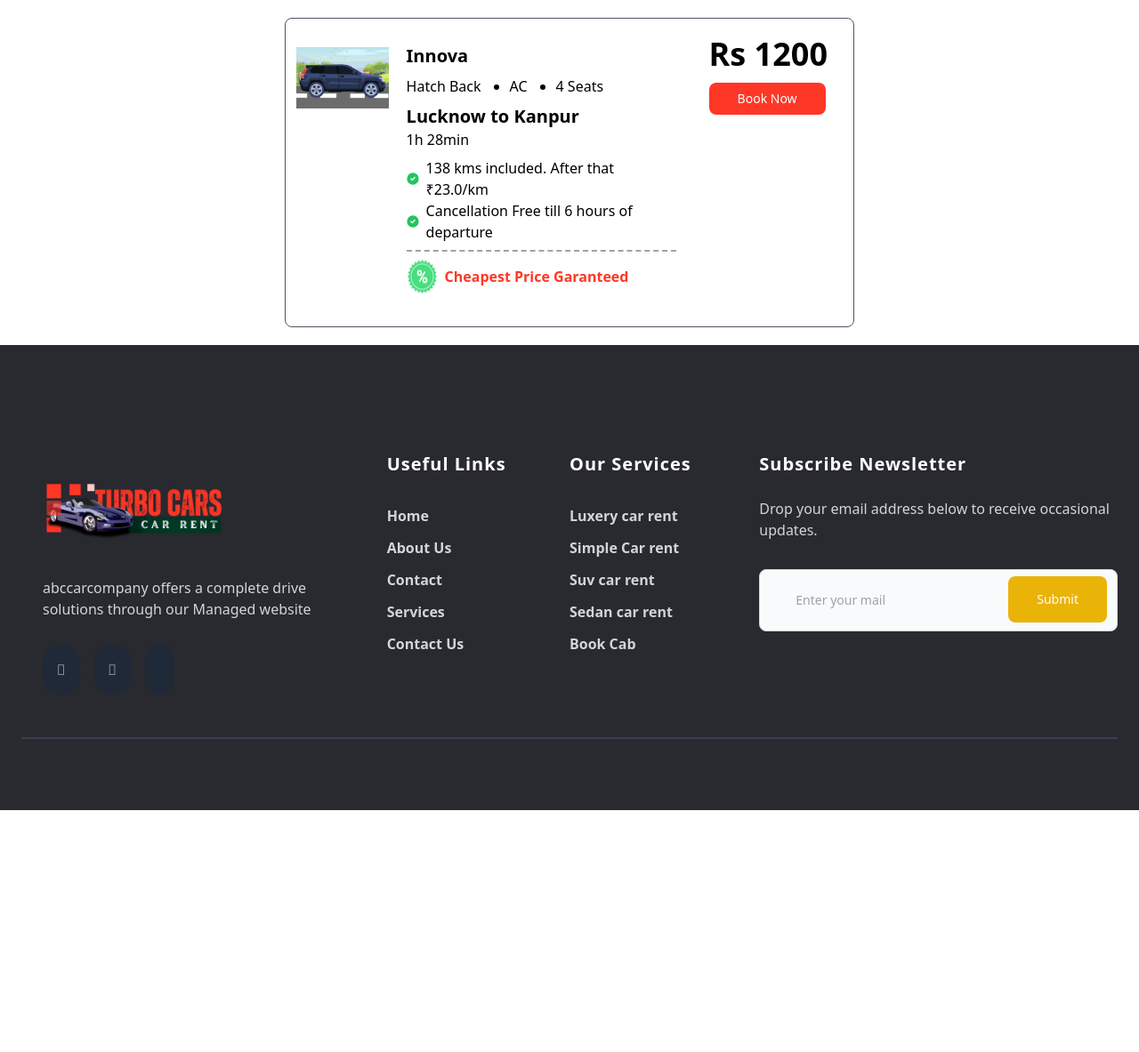
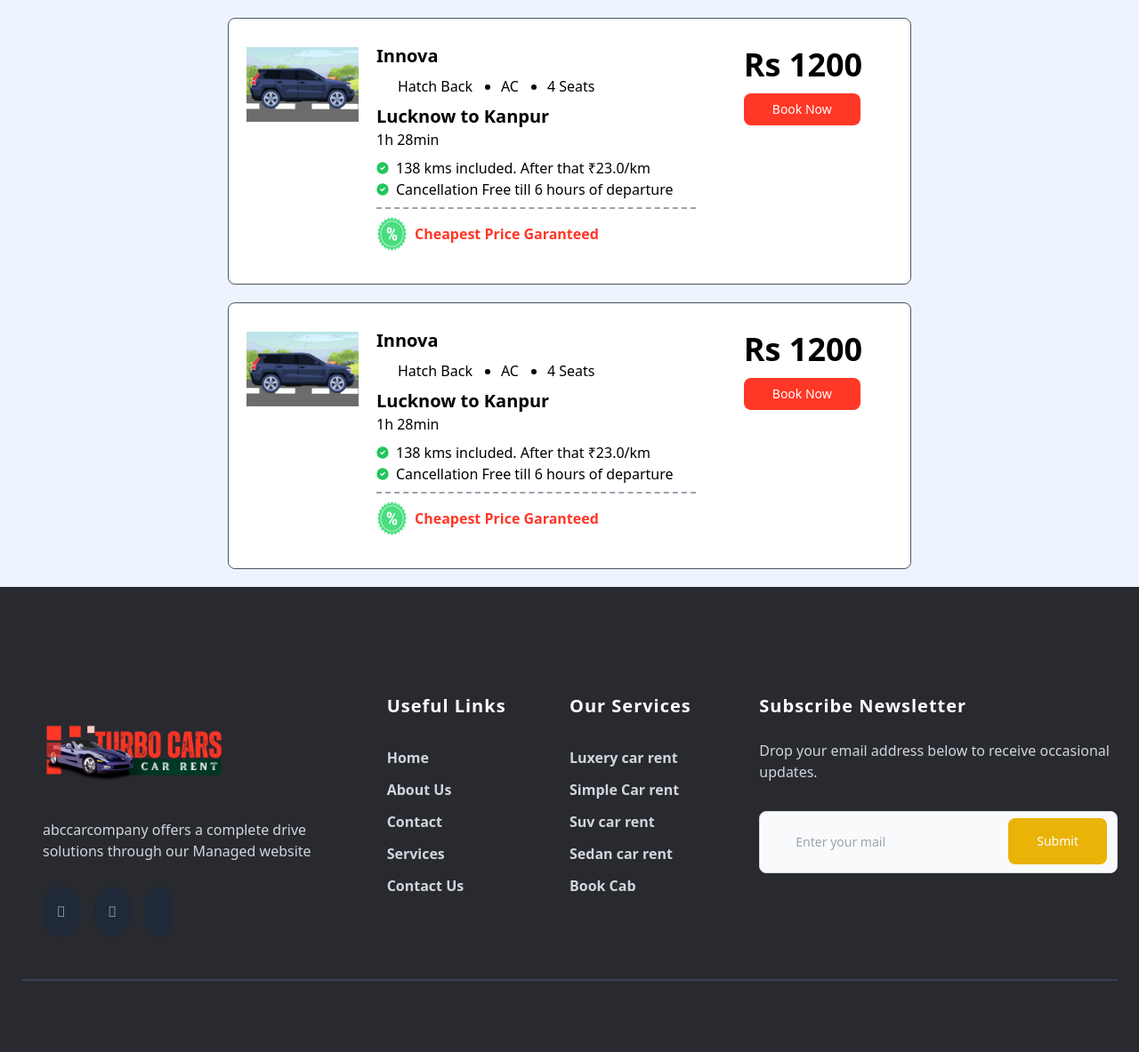
Before and after one commit to akcode7/bookingsite, a PHP site: page /booking.html in a window 1280 px wide. Shown: the part 134-1317 px from the top of the page at 89% size. Before the commit the page ends 1045 px from the top, so only its background shows below. Run offline with PHP 8.4, Linux system fonts and the light colour scheme.

Commit message:
mobile responsive booking page

```diff
--- a/booking.html
+++ b/booking.html
@@ -8,10 +8,10 @@
     <link rel="stylesheet" href="https://cdnjs.cloudflare.com/ajax/libs/font-awesome/4.7.0/css/font-awesome.min.css">
     <link href="src/output.css" rel="stylesheet">
 </head>
-<body>
+<body class="bg-[#EEF4FD]">
 
     <!-- header starts php -->
-<header class="text-gray-500 body-font hidden lg:block">
+<header class="text-gray-500 body-font hidden lg:block bg-white">
     <div class="container mx-auto flex flex-wrap flex-col md:flex-row items-center">
       <a href="index.php" class="flex title-font font-medium items-center text-gray-900 mb-4 ml-5 md:mb-0 align-middle">
         <img src="icon/logo.png"  class="w-56 z-10" alt="" srcset="">
@@ -26,7 +26,7 @@
     </div>
   </header>
   <!-- mobile header -->
-<div class="lg:hidden">
+<div class="lg:hidden bg-white">
 
 <!-- header menu btm starts -->
 <div class="grid grid-cols-2">
@@ -79,7 +79,7 @@
 
 <section class="mx-auto my-5">
 
-<section class="mx-auto w-1/2 grid grid-cols-10 bg-white border border-gray-600 rounded-lg py-5">
+<section class="mx-auto w-11/12 md:w-3/5 md:grid grid-cols-10 bg-white border border-gray-600 rounded-lg py-5 px-2">
     <div class="col-span-2">
         <img src="icon/suvcar.png" class="p-3" alt="">
     </div>
@@ -89,8 +89,8 @@
         Innova <!-- car name -->
       </h1>
 
-      <ul class="list-disc flex gap-8 pt-2">
-        <li class="list-none">Hatch Back</li>
+      <ul class="list-disc md:flex gap-8 pt-2 pl-6">
+        <li class="md:list-none">Hatch Back</li>
         <li>AC</li>
         <li>4 Seats</li>
       </ul>
@@ -124,7 +124,7 @@
 
     </div>
 
-    <div class=" col-span-3 mx-auto">
+    <div class=" col-span-3 mx-auto p-3">
       <h1 class="font-bold text-4xl pb-3">Rs 1200</h1>
       <button type="submit" class="text-white bg-[#FF3726] font-medium rounded-lg text-sm px-8 py-2 text-center  ">Book Now</button>
     </div>
@@ -135,6 +135,66 @@
 </section>
 
 <!-- booking detail card 1 ends -->
+
+<!-- booking detail card 2 starts -->
+
+<section class="mx-auto my-5">
+
+  <section class="mx-auto w-11/12 md:w-3/5 md:grid grid-cols-10 bg-white border border-gray-600 rounded-lg py-5 px-2">
+      <div class="col-span-2">
+          <img src="icon/suvcar.png" class="p-3" alt="">
+      </div>
+
+      <div class="col-span-5 p-2">
+        <h1 class="text-xl font-bold">
+          Innova <!-- car name -->
+        </h1>
+
+        <ul class="list-disc md:flex gap-8 pt-2 pl-6">
+          <li class="md:list-none">Hatch Back</li>
+          <li>AC</li>
+          <li>4 Seats</li>
+        </ul>
+
+        <h1 class="text-xl font-bold pt-2">
+         Lucknow to Kanpur
+        </h1>
+        <span>1h 28min </span>
+
+        <ul class="pt-2 border-dashed border-b-2 border-gray-400">
+
+          <li class="flex items-center">
+            <svg class="w-3.5 h-3.5 me-2 text-green-500 dark:text-green-400 flex-shrink-0" aria-hidden="true" xmlns="http://www.w3.org/2000/svg" fill="currentColor" viewBox="0 0 20 20">
+                <path d="M10 .5a9.5 9.5 0 1 0 9.5 9.5A9.51 9.51 0 0 0 10 .5Zm3.707 8.207-4 4a1 1 0 0 1-1.414 0l-2-2a1 1 0 0 1 1.414-1.414L9 10.586l3.293-3.293a1 1 0 0 1 1.414 1.414Z"/>
+             </svg>
+             138 kms included. After that ₹23.0/km
+        </li>
+
+      <li class="flex items-center pb-2">
+        <svg class="w-3.5 h-3.5 me-2 text-green-500 dark:text-green-400 flex-shrink-0" aria-hidden="true" xmlns="http://www.w3.org/2000/svg" fill="currentColor" viewBox="0 0 20 20">
+            <path d="M10 .5a9.5 9.5 0 1 0 9.5 9.5A9.51 9.51 0 0 0 10 .5Zm3.707 8.207-4 4a1 1 0 0 1-1.414 0l-2-2a1 1 0 0 1 1.414-1.414L9 10.586l3.293-3.293a1 1 0 0 1 1.414 1.414Z"/>
+         </svg>
+         Cancellation Free till 6 hours of departure
+    </li>
+        </ul>
+        <span class="flex py-2">
+          <img src="icon/discounticon.png"/>
+          <h1 class="font-bold text-[#FF3726] py-2 pl-2">Cheapest Price Garanteed</h1>
+
+    </span>
+
+      </div>
+
+      <div class=" col-span-3 mx-auto p-3">
+        <h1 class="font-bold text-4xl pb-3">Rs 1200</h1>
+        <button type="submit" class="text-white bg-[#FF3726] font-medium rounded-lg text-sm px-8 py-2 text-center  ">Book Now</button>
+      </div>
+
+      </div>
+  </section>
+
+  </section>
+<!-- booking detail card 2 ends -->
 
 
 <!-- <=======footer starts======>
--- a/src/output.css
+++ b/src/output.css
@@ -1056,6 +970,11 @@ video {
   border-color: rgb(209 213 219 / var(--tw-border-opacity));
 }
 
+.border-gray-400 {
+  --tw-border-opacity: 1;
+  border-color: rgb(156 163 175 / var(--tw-border-opacity));
+}
+
 .border-gray-500 {
   --tw-border-opacity: 1;
   border-color: rgb(107 114 128 / var(--tw-border-opacity));
@@ -1071,21 +990,6 @@ video {
   border-color: rgb(55 65 81 / var(--tw-border-opacity));
 }
 
-.border-green-400 {
-  --tw-border-opacity: 1;
-  border-color: rgb(74 222 128 / var(--tw-border-opacity));
-}
-
-.border-\[\#FF3726\] {
-  --tw-border-opacity: 1;
-  border-color: rgb(255 55 38 / var(--tw-border-opacity));
-}
-
-.border-gray-400 {
-  --tw-border-opacity: 1;
-  border-color: rgb(156 163 175 / var(--tw-border-opacity));
-}
-
 .bg-\[\#292930\] {
   --tw-bg-opacity: 1;
   background-color: rgb(41 41 48 / var(--tw-bg-opacity));
@@ -1136,6 +1040,11 @@ video {
   background-color: rgb(234 179 8 / var(--tw-bg-opacity));
 }
 
+.bg-\[\#EEF4FD\] {
+  --tw-bg-opacity: 1;
+  background-color: rgb(238 244 253 / var(--tw-bg-opacity));
+}
+
 .bg-\[url\(\'\/images\/carbg2\.jpg\'\)\] {
   background-image: url('/images/carbg2.jpg');
 }
@@ -1255,9 +1164,14 @@ video {
   padding-bottom: 2rem;
 }
 
-.px-7 {
-  padding-left: 1.75rem;
-  padding-right: 1.75rem;
+.px-3 {
+  padding-left: 0.75rem;
+  padding-right: 0.75rem;
+}
+
+.px-2 {
+  padding-left: 0.5rem;
+  padding-right: 0.5rem;
 }
 
 .pb-16 {
@@ -1296,6 +1210,10 @@ video {
   padding-left: 2.5rem;
 }
 
+.pl-2 {
+  padding-left: 0.5rem;
+}
+
 .pl-6 {
   padding-left: 1.5rem;
 }
@@ -1332,12 +1250,12 @@ video {
   padding-top: 2rem;
 }
 
-.pr-2 {
-  padding-right: 0.5rem;
-}
-
-.pl-2 {
-  padding-left: 0.5rem;
+.pl-5 {
+  padding-left: 1.25rem;
+}
+
+.pl-9 {
+  padding-left: 2.25rem;
 }
 
 .text-left {
@@ -1612,12 +1525,24 @@ video {
     display: block;
   }
 
+  .md\:flex {
+    display: flex;
+  }
+
   .md\:grid {
     display: grid;
   }
 
   .md\:w-9\/12 {
     width: 75%;
+  }
+
+  .md\:w-3\/5 {
+    width: 60%;
+  }
+
+  .md\:list-none {
+    list-style-type: none;
   }
 
   .md\:grid-cols-2 {
```
Also changed, not shown: other parts of src/output.css (+4 -95 lines).
